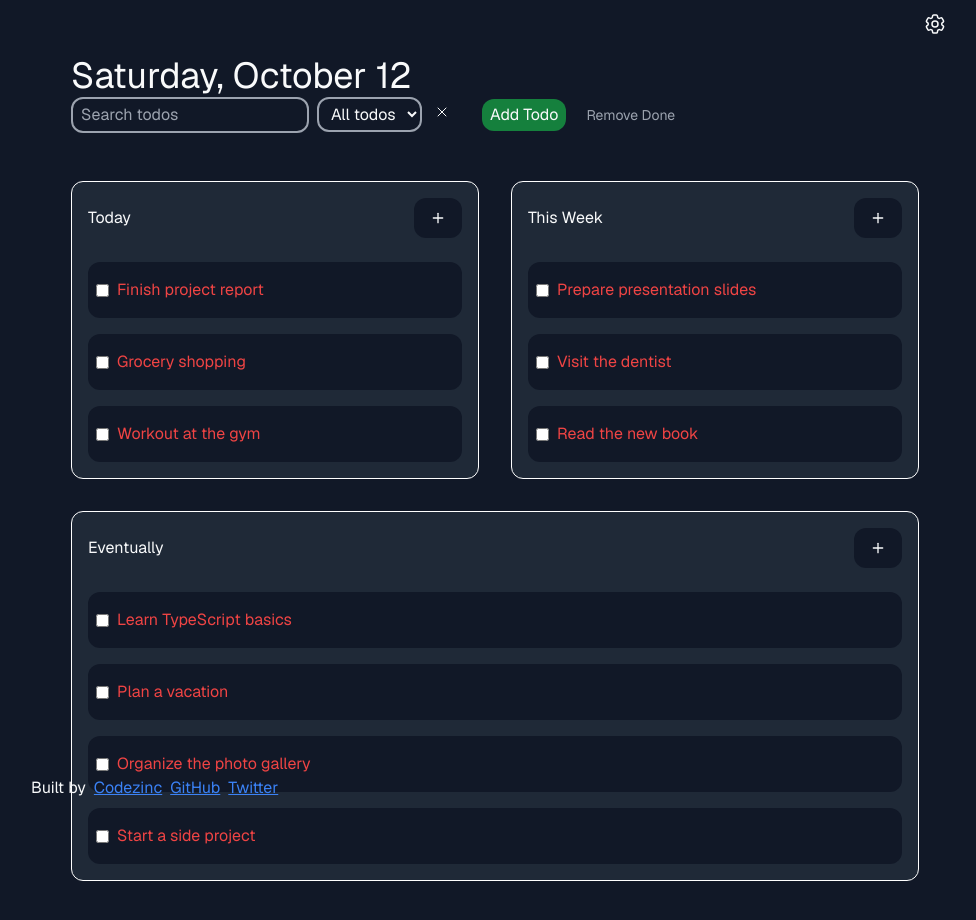
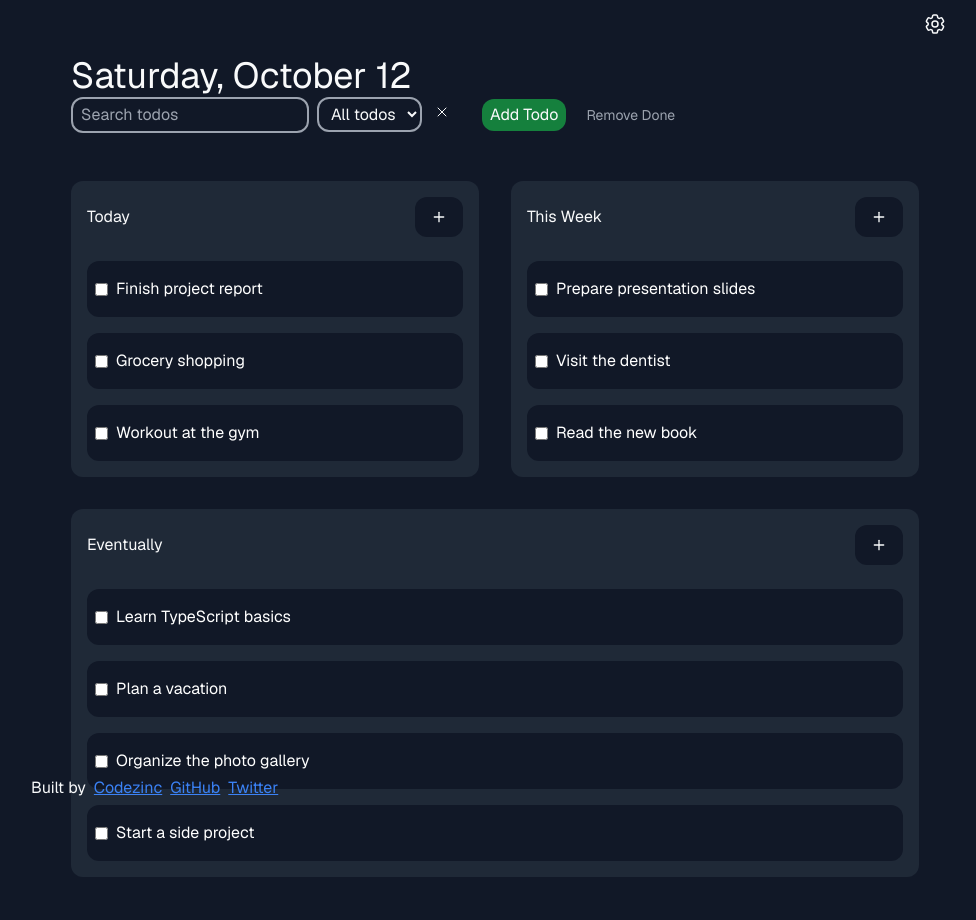
Before and after one commit to anuragg-p/codezinc-frontend, a Next.js app: page /apps/simple-todo in a window 1280 px wide. Shown: the top 920 px of the page, without its empty margins (145-1121 px from the left). Built offline with nearby package versions, Linux system fonts and the light colour scheme.

Commit message:
solved the todoitem not showing after clicking the add button problem

```diff
--- a/src/app/apps/simple-todo/page.tsx
+++ b/src/app/apps/simple-todo/page.tsx
@@ -89,9 +89,9 @@ export default function TodoPage() {
   ];
 
   // What is useCallback?
-  const addTodo = useCallback((type: TodoItemType, name: string) => {
-    //@ts-ignore
+  const addTodo = useCallback((type: TodoEnum, name: string) => {
     return setTodos((prev) => [...prev, { type, name, tags: [] }]);
+  // }, [todos]);
   }, []);
 
   return (
--- a/src/components/Todo.tsx
+++ b/src/components/Todo.tsx
@@ -21,7 +21,8 @@ import { Input } from "@/components/ui/input";
 type TodoDashBoardProps = {
   variant: TodoEnum;
   todos: Array<TodoItemType>;
-  addTodo: (todoType: TodoItemType, name: string) => void;
+  // addTodo: (todoType: TodoItemType, name: string) => void;
+  addTodo: (todoType: TodoEnum, name: string) => void;
 };
 
 export enum TodoEnum {
@@ -104,7 +105,8 @@ const DashboardHeader = () => {
   );
 };
 
-const TodoItem: React.FC<TodoItemType> = ({ type, name, tags }) => {
+// const TodoItem: React.FC<TodoItemType> = ({ type, name, tags }) => {
+  const TodoItem: React.FC<TodoItemType> = ({ name }) => {
   const [isChecked, setIsChecked] = useState(false);
   return (
     <div className="flex items-center gap-x-2 rounded-xl bg-gray-900 px-2 py-4">
@@ -114,7 +116,7 @@ const TodoItem: React.FC<TodoItemType> = ({ type, name, tags }) => {
       onChange={() => setIsChecked(!isChecked)}
       className="cursor-pointer"
       />
-      <div className={isChecked? 'text-green-500': 'text-red-500'}>{name}</div>
+      <div className={isChecked? 'text-gray-400 line-through': 'text-white'}>{name}</div>
     </div>
   );
 };
@@ -207,11 +209,11 @@ const TodoSection: React.FC<TodoDashBoardProps> = ({
 }) => {
   const [showPopup, setShowPopup] = useState(false);
   const [todoInput, setTodoInput] = useState("");
-  const objj = {
-    type: TodoEnum.EVENTUALLY,
-    name: "Start a side project",
-    tags: ["development", "hobby"],
-  }
+  // const objj = {
+  //   type: TodoEnum.EVENTUALLY,
+  //   name: "Start a side project",
+  //   tags: ["development", "hobby"],
+  // }
 
   const getGreeting = () => {
     let greeting = "hello";
@@ -232,7 +234,7 @@ const TodoSection: React.FC<TodoDashBoardProps> = ({
   };
 
   return (
-    <div className="m-2 flex w-[300px] flex-grow flex-col rounded-xl border border-white bg-gray-800 p-4">
+    <div className="m-2 flex w-[300px] flex-grow flex-col rounded-xl bg-gray-800 p-4">
       <header className="flex items-center justify-between">
         <div>{variant}</div>
         <Button
@@ -306,7 +308,7 @@ const TodoSection: React.FC<TodoDashBoardProps> = ({
                     onClick={() => {
                       //@ts-expect-ignore
                       // addTodo(variant, todoInput);
-                      addTodo(objj, todoInput); //-------------------------------------------------------------//
+                      addTodo(variant, todoInput); //-------------------------------------------------------------//
                       setShowPopup(false);
                     }}
                   >
```
